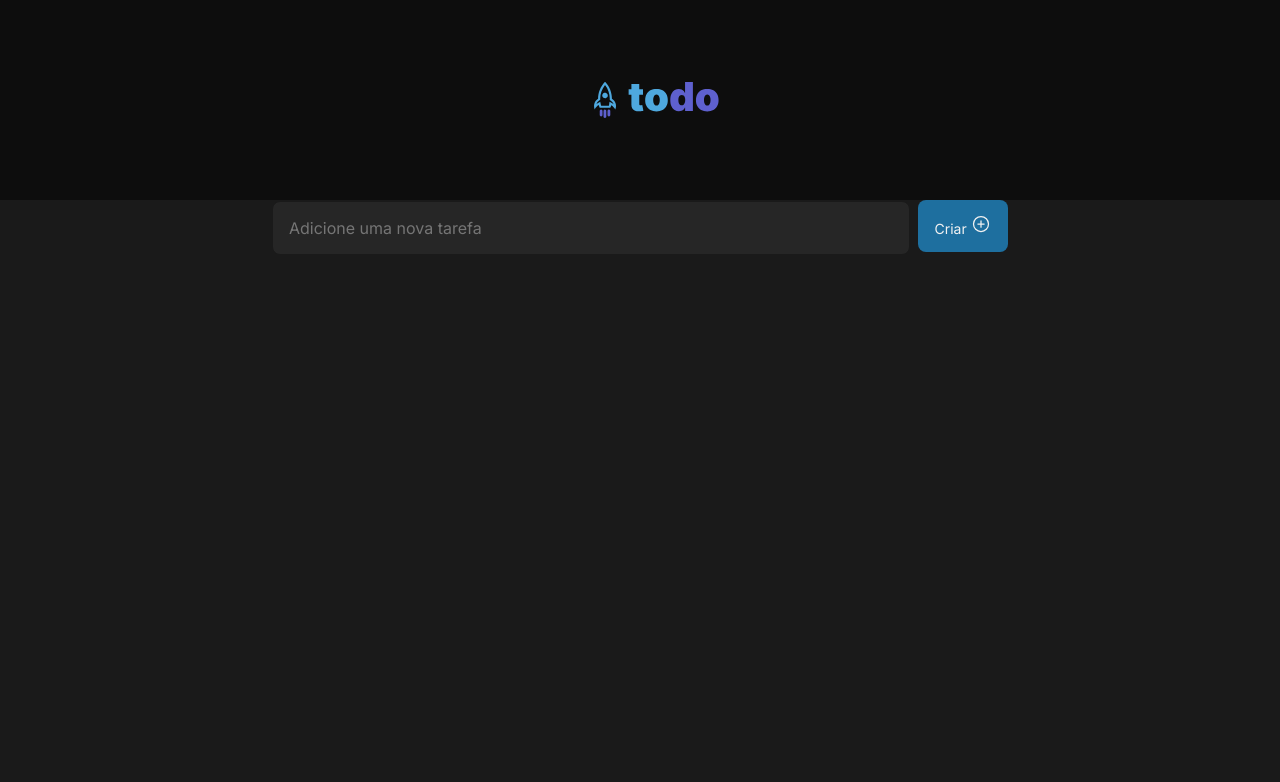
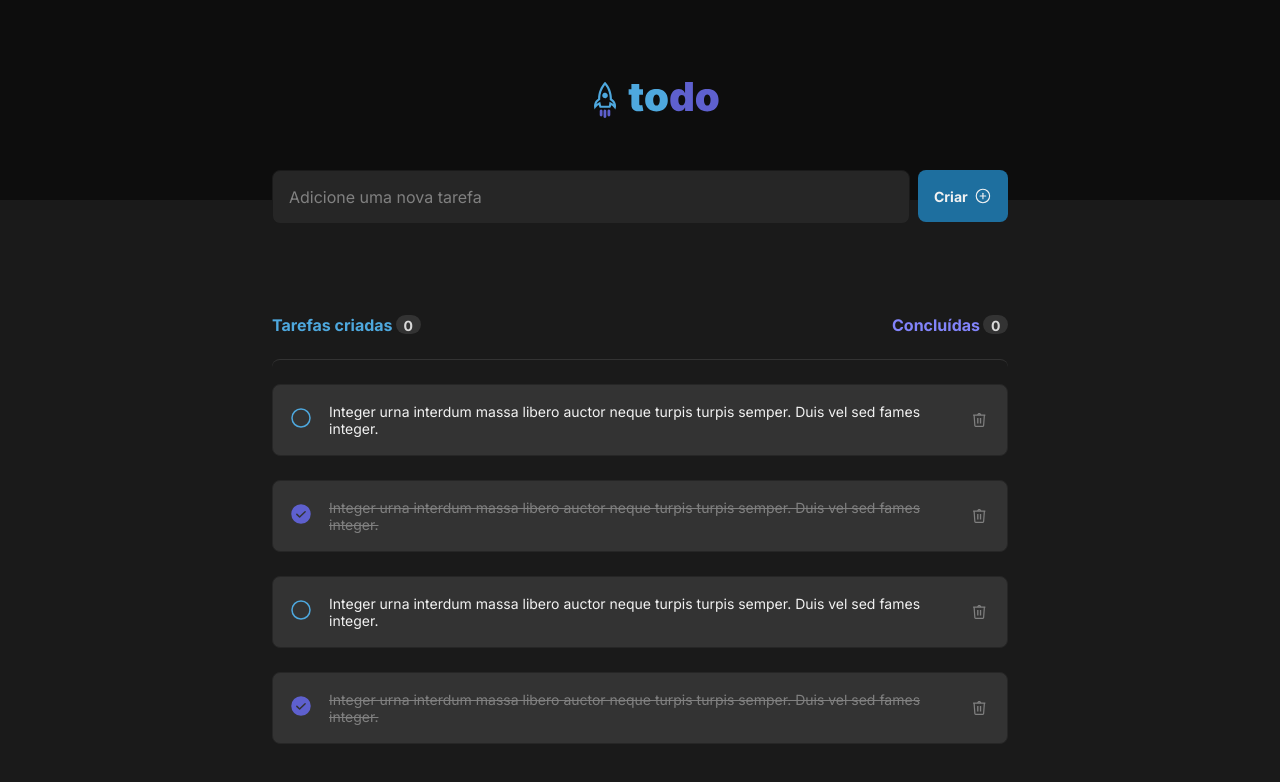
Before and after one commit to JonathanMDueck/desafio-01-praticando-conceitos-react, a React (Vite) app in the folder desafio-01-praticando-conceitos-react/: page / in a window 1280 px wide. Shown: the top 782 px of the page. Built offline with nearby package versions, Linux system fonts and the light colour scheme.

Commit message:
Finishing front end structure and styles

```diff
--- a/desafio-01-praticando-conceitos-react/src/App.module.css
+++ b/desafio-01-praticando-conceitos-react/src/App.module.css
@@ -1,4 +1,13 @@
+
+.main {
+    display: flex;
+    flex-direction: column;
+    align-items: center;
+}
+
 .content {
     display: flex;
     justify-content: center;
+
+    margin-top: calc(0px - 1.5rem - 6px);
 }
--- a/desafio-01-praticando-conceitos-react/src/App.tsx
+++ b/desafio-01-praticando-conceitos-react/src/App.tsx
@@ -3,14 +3,18 @@ import { NewTask } from './components/NewTask'
 import './global.css'
 
 import styles from './App.module.css';
+import { TaskList } from './components/TaskList';
 
 
 export default function App() {
   return (
-    <div >
+    <div>
       <Header />
-      <div className={styles.content}>
+      <div className={styles.main}>
+        <div className={styles.content}>
         <NewTask />
+        </div>
+        <TaskList />
       </div>
     </div>
   )
--- /dev/null
+++ b/desafio-01-praticando-conceitos-react/src/components/Infolabel.module.css
@@ -0,0 +1,26 @@
+.label {
+    display: flex;
+
+}
+
+.labelCreated {
+    background: transparent;
+    color: var(--blue);
+    margin-right: 3px;
+}
+.labelConcluded {
+    background: transparent;
+    color: var(--purple);
+    margin-right: 3px;
+}
+
+.number {
+    width: 1.5625rem;
+    height: 1.1875rem;
+    background: var(--gray-400);
+    color: var(--gray-200);
+    border-radius: 999px;
+    padding: 0.125rem 0.5rem;
+    font-size: 0.875rem;
+    font-weight: bold;
+}
--- /dev/null
+++ b/desafio-01-praticando-conceitos-react/src/components/Infolabel.tsx
@@ -0,0 +1,18 @@
+
+import styles from './Infolabel.module.css';
+
+interface InfoLabelProps {
+    created?: boolean;
+    text: string;
+}
+
+export function Infolabel( { created = false, text }: InfoLabelProps) {
+    return(
+        <div className={styles.label}>
+            <strong className={created ? styles.labelCreated : styles.labelConcluded}>{text}</strong>
+            <div className={styles.number}>
+                0
+            </div>
+        </div>
+    );
+}
--- a/desafio-01-praticando-conceitos-react/src/components/NewTask.module.css
+++ b/desafio-01-praticando-conceitos-react/src/components/NewTask.module.css
@@ -1,5 +1,10 @@
+.newtask {
+    display: flex;
+}
+
 .newtask input {
     background: var(--gray-500);
+    color: var(--gray-300);
     border-radius: 8px;
     width: 39.875rem;
     height: 3.375rem;
@@ -8,20 +13,32 @@
     padding: 1rem;
 }
 
+.newtask input::placeholder {
+    color: var(--gray-300);
+}
+
 .newtask button {
     background: var(--blue-dark);
     height: 3.25rem;
     width: 5.625rem;
+
+    display: flex;
+    flex-direction: row;
+    align-items: center;
+    padding: 1rem;
+
     color: var(--gray-100);
+    font-weight: bold;
     border-radius: 8px;
     border: none;
     cursor: pointer;
     transition: 0.2s;
+
 }
 
 .newtask button span {
     font-size: 0.875rem;
-    margin-right: 0.3rem;
+    margin-right: 0.4rem;
 
 }
 
--- /dev/null
+++ b/desafio-01-praticando-conceitos-react/src/components/Task.module.css
@@ -0,0 +1,81 @@
+.task {
+    display: flex;
+    align-items: center;
+    margin-top: 1.5rem;
+    background: var(--gray-400);
+
+    height: 4.5rem;
+    border: 1px solid var(--gray-500);
+    border-radius: 8px;
+    font-size: 0.875rem;
+    color: var(--gray-100);
+}
+
+.taskComplete {
+    background: transparent;
+    border: none;
+    margin-left: 1rem;
+
+    display: flex;
+    align-items: center;
+
+    text-decoration: line-through;
+    color: var(--gray-300);
+
+}
+
+.taskComplete > button{
+    background: transparent;
+    border: none;
+    color: var(--purple-dark);
+    margin-right: 1rem;
+    transition: 0.1s;
+    cursor: pointer;
+}
+
+.taskComplete > button:hover{
+    color: var(--purple);
+}
+
+.taskIncomplete {
+    background: transparent;
+    border: none;
+    margin-left: 1rem;
+
+    display: flex;
+    align-items: center;
+}
+
+.taskIncomplete > button {
+    background: transparent;
+    border: none;
+    margin-right: 1rem;
+    cursor: pointer;
+    color: var(--blue);
+    transition: 0.1s;
+}
+
+.taskIncomplete > button:hover{
+    color: var(--blue-dark);
+}
+
+.trash {
+    background: transparent;
+    border: none;
+    cursor: pointer;
+    border-radius: 4px;
+    width: 1.5rem;
+    height: 1.5rem;
+    margin: 1rem;
+    color: var(--gray-300);
+}
+
+.trash img {
+    width: 1.5rem;
+    height: 1.5rem;
+}
+
+.trash:hover{
+    color: var(--danger);
+    background: var(--gray-400)
+}
--- /dev/null
+++ b/desafio-01-praticando-conceitos-react/src/components/Task.tsx
@@ -0,0 +1,27 @@
+import { Circle, CheckCircle } from 'phosphor-react';
+import Trash from '../assets/Trash.svg';
+
+import styles from './Task.module.css';
+
+
+interface TaskProps {
+    isComplete: boolean;
+    description: string;
+}
+
+
+export function Task({ isComplete, description }: TaskProps) {
+    return(
+        <div className={styles.task}>
+            <div className={isComplete ? styles.taskComplete : styles.taskIncomplete}>
+                <button >
+                    {isComplete ? <CheckCircle size={24} weight='fill'/> : <Circle size={24}/>}
+                </button>
+                <p>{description}</p>
+                <button className={styles.trash}>
+                    <img src={Trash} />
+                </button>
+            </div>
+        </div>
+    );
+}
--- /dev/null
+++ b/desafio-01-praticando-conceitos-react/src/components/TaskList.module.css
@@ -0,0 +1,47 @@
+.tasklistLabel {
+    margin-top: 5.6875rem;
+    width: 46rem;
+}
+
+.label {
+    display: flex;
+    align-items: center;
+    justify-content: space-between;
+}
+
+.notasks {
+    width: 43rem;
+    margin: 4rem 1.5rem 4rem 1.5rem;
+    display: flex;
+    flex-direction: column;
+    align-items: center;
+}
+
+.notaskhidden {
+    visibility: hidden;
+    max-height: none;
+    display: none;
+}
+
+.tasklistcontent {
+    margin-top: 1.5rem;
+    border-top: 1px solid var(--gray-400);
+    border-radius: 8px;
+    width: 46rem;
+    height: 15.25rem;
+}
+
+.tasklistcontent img {
+    width: 3.5rem;
+    height: 3.5rem;
+    margin-bottom: 1rem;
+}
+
+.tasklistcontent span {
+    font-weight: bold;
+}
+
+.tasks {
+    display: flex;
+    flex-direction: column;
+}
--- /dev/null
+++ b/desafio-01-praticando-conceitos-react/src/components/TaskList.tsx
@@ -0,0 +1,48 @@
+import { Infolabel } from './Infolabel';
+import styles from './TaskList.module.css';
+import Clipboard from '../assets/Clipboard.svg';
+import { Task } from './Task';
+import { useState } from 'react';
+
+const tasks = [
+    {
+        isComplete: false,
+        description: 'Integer urna interdum massa libero auctor neque turpis turpis semper. Duis vel sed fames integer.'
+    },
+    {
+        isComplete: true,
+        description: 'Integer urna interdum massa libero auctor neque turpis turpis semper. Duis vel sed fames integer.'
+    },
+    {
+        isComplete: false,
+        description: 'Integer urna interdum massa libero auctor neque turpis turpis semper. Duis vel sed fames integer.'
+    },
+    {
+        isComplete: true,
+        description: 'Integer urna interdum massa libero auctor neque turpis turpis semper. Duis vel sed fames integer.'
+    }
+]
+
+export function TaskList() {
+
+    return(
+        <div className={styles.tasklistLabel}>
+            <div className={styles.label}>
+                <Infolabel created text='Tarefas criadas'/>
+                <Infolabel text='Concluídas'/>
+            </div>
+            <div className={styles.tasklistcontent}>
+                <div className={tasks.length > 0 ? styles.notaskhidden : styles.notasks}>
+                    <img src={Clipboard}/>
+                    <span>Você ainda não tem tarefas cadastradas</span>
+                    <p>Crie tarefas e organize seus itens a fazer</p>
+                </div>
+                <div className={styles.tasks}>
+                    {tasks.map(task => {
+                        return <Task isComplete={task.isComplete} description={task.description}/>
+                    })}
+                </div>
+            </div>
+        </div>
+    );
+}
```
Also changed, not shown: desafio-01-praticando-conceitos-react/src/assets/Clipboard.svg (added), desafio-01-praticando-conceitos-react/src/assets/Trash.svg (added).
